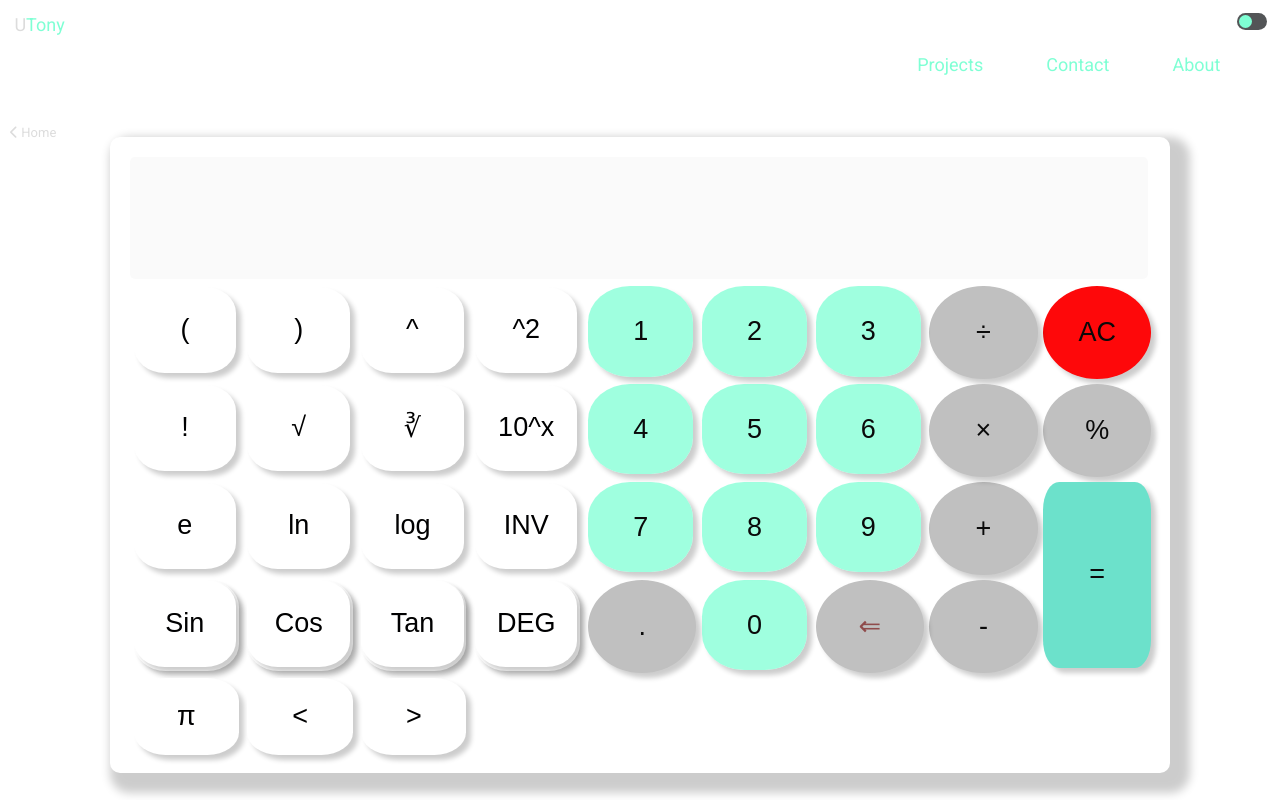
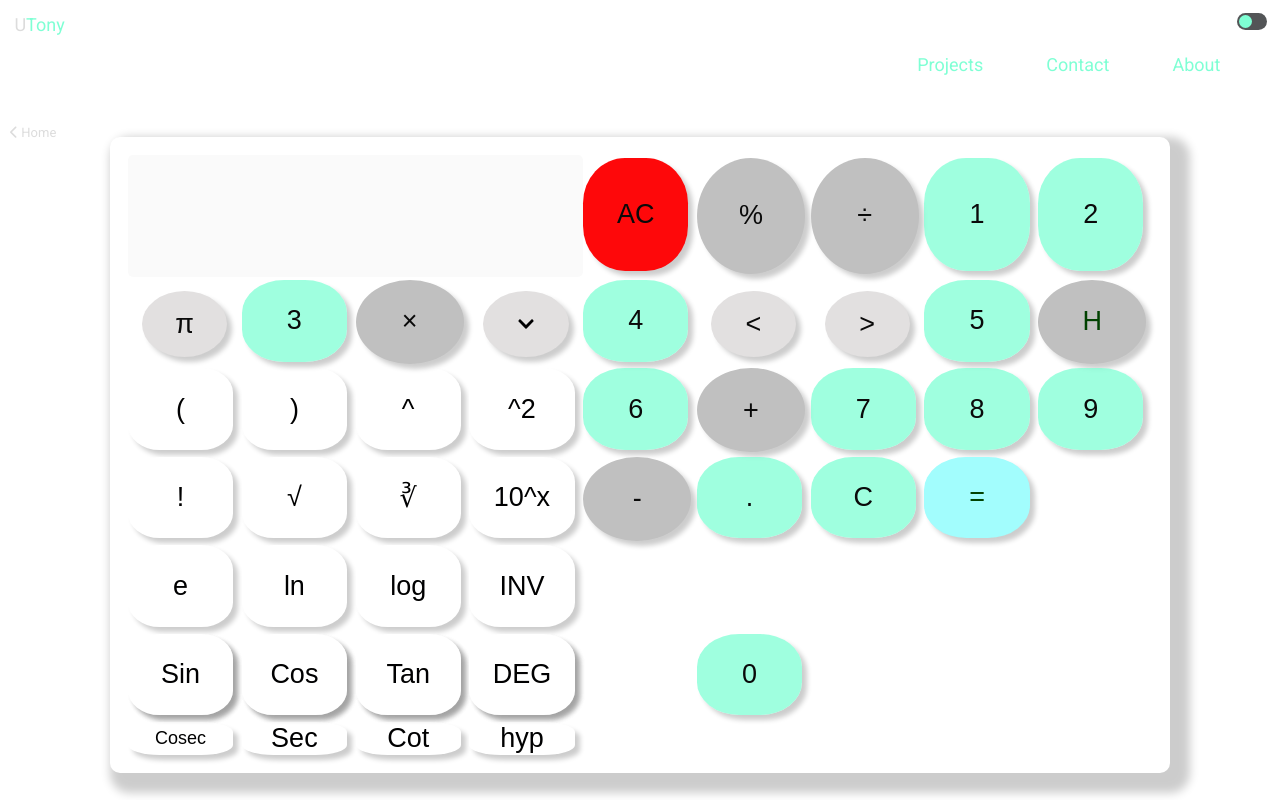
Before and after one commit to UtonyDev/utony-portfolio, a React (Vite) app: page /utonycalc in a window 1280 px wide. Shown: the top 800 px of the page. Built offline with nearby package versions, Linux system fonts and the light colour scheme.

Commit message:
made changes t0 the UI mobile layout of utonycalc

```diff
--- a/src/Pages/utonycalc/utonycalc.css
+++ b/src/Pages/utonycalc/utonycalc.css
@@ -48,7 +48,7 @@
       display: grid;
       max-height: 88vh;
       grid-template-columns: 1fr 1fr 1fr 1fr;
-      grid-template-rows:  1fr 1fr 1fr 1fr 1fr 1fr ;
+      grid-template-rows:  1fr 1fr 1fr 1fr 1fr 1fr 1fr;
       border: 1px solid var(-);
       border-radius: 10px;
       box-shadow: 0px 0px 0px var(--bxShadowblr);
@@ -63,7 +63,7 @@
       display: grid;
       max-height: 88vh;
       grid-template-columns: 1fr 1fr 1fr 1fr;
-      grid-template-rows:  1fr 1fr 1fr 1fr 1fr 1fr 1fr 1fr 1fr 1fr ;
+      grid-template-rows:  1fr 1fr 1fr 1fr 1fr 1fr 1fr 1fr 1fr 1fr 1fr 1fr;
       border: 1px solid var(-);
       border-radius: 10px;
       box-shadow: 0px 0px 0px var(--bxShadowblr);
@@ -74,22 +74,22 @@
     }
     input {
       height: 15vh;
-      width: 99%;
-      margin: 2px;
+      width: auto;
+      margin: 0;
       border: solid 0px grey;
       border-radius: 5px;
-      font-size: 300%;
+      font-size: 200%;
       color: rgba(127, 255, 212, 0.8);
     }
     button {
       background-color: rgba(127, 255, 212, 1);
       border: none;
       box-shadow: 2.5px 2.5px 2.5px rgba(0, 0, 1, 0.2);
-      margin-top: 5%;
+      margin-top: 2.5%;
       font-size: 1.5em;
       color: #0a0a0a;
     }
-    .butn {
+    .butns {
       border-radius: 40%;
       width: 92.5%;
       height: 92.5%;
@@ -101,27 +101,35 @@
       height: 95%;
       background-color:#C0C0C0 ;
     }
-    .item1 {
-      grid-row: span 1;
-      grid-column:1 / span 4;
+    .inputField {
+      grid-area: 1/1/2/5;
     }
 
-    .but1 {
-      grid-row: 2 / 3;
-      grid-column: 1 / 2;
-      background-color: rgb(254,8,10);
+    .topKeys {
+      background-color:#e2e0e0 ;
+      border-radius: 50%;
+      width: 75% !important;
+      height: 75% !important;
+      margin: 12.25%;
+    }
+
+    .butnPie {
+      grid-area: 2/1/3/2;
+    }
+    .shiftLeft {
+      grid-area: 2/2/3/3;
+    }
+    .shiftRight {
+      grid-area: 2/3/3/4;
     }
     .chevDown {
-      grid-area: 2/2/3/3;
+      grid-area: 2/4/3/5;
+
       z-index: 1;
       transition: all .5s ease;
     }
-
-    .overlayChev {
-      z-index: 10 !important;
-    }
     .chevUp {
-      grid-area: 2/2/3/3;
+      grid-area: 2/4/3/5;
       z-index: -1;
       border-radius: 50% !important;
       width: 95%;
@@ -129,21 +137,106 @@
       background-color:#C0C0C0 ;
     }
 
-    .but3 {
-      grid-row: 2 / 3;
-      grid-column: 3 / 4;
+    .overlayChev {
+      z-index: 10 !important;
     }
-    .but4 {
-      grid-row: 2 / 3;
-      grid-column: 4 / 5;
+
+    .butnAC {
+     background-color: rgb(254,8,10);
     }
-    .butEqual {
-      background-color: rgb(82, 168, 152);
-      border-radius: 45% !important;
+    .butnHist {
+      display: block !important;
+      color: rgb(1, 66, 1) !important;
     }
-    .butClear {
-      background-color: #C0C0C0 !important;
-      color: rgb(143, 75, 75);
+    .butnPercent {
+      grid-area: ;
+    }
+    .butnDivide {
+      grid-area: ;
+    }
+
+    .butnEqual {
+      background-color: rgb(162, 253, 253);
+      color: rgb(1, 66, 1);
+    }
+
+    .bracOpen {
+      grid-area: 3/1/4/2;
+    }
+    .bracClose {
+      grid-area: 3/2/4/3;
+    }
+    .powerButn {
+      grid-area: 3/3/4/4;
+    }
+    .sqrButn {
+      grid-area: 3/4/4/5;
+    }
+
+    .butnFact {
+      grid-area: 4/1/5/2;
+    }
+    .butnSqrt {
+      grid-area: 4/2/5/3;
+    }
+    .butnCbrt {
+      grid-area: 4/3/5/4;
+    }
+    .butnExp {
+      grid-area: 4/4/5/5;
+    }
+
+    .butnEuler {
+      grid-area: 5/1/6/2;
+    }
+    .butnNatLog {
+      grid-area: 5/2/6/3;
+    }
+    .butnLog {
+      grid-area: 5/3/6/4;
+    }
+    .butnInvert {
+      grid-area: 5/4/6/5;
+    }
+
+    .butnSine {
+      grid-area: 6/1/7/2;
+    }
+    .butnCos {
+      grid-area: 6/2/7/3;
+    }
+    .butnTan {
+      grid-area: 6/3/7/4;
+    }
+    .butnDEG {
+      grid-area: 6/4/7/5;
+    }
+
+    .butnSineI {
+      grid-area: 6/1/7/2;
+    }
+    .butnCosI {
+      grid-area: 6/2/7/3;
+    }
+    .butnTanI {
+      grid-area: 6/3/7/4;
+    }
+    .butnRAD {
+      grid-area: 6/4/7/5;
+    }
+
+    .butnCosec {
+      grid-area: 7/1/8/2;
+      font-size: 1em !important;
+    }
+    .butnSec {
+      grid-area: 7/2/8/3;
+    }
+    .butnCot {
+      grid-area: 7/3/8/4;
+    }
+    .butnHyp {
+      grid-area: 7/4/8/5;
     }
 
     .butnHid {
@@ -152,103 +245,48 @@
     }
     .butnShow {
       display: block;
-      margin: 5% !important;
+      margin: 1% !important;
       background-color: var(--topbackclr);
       color: var(--butnTxtclr);
       border-radius: 30%;
       transition: all .5s ease;
     }
 
-    .itemsF1 {
-      grid-area:  3 / 1/ 4/ 2 ;
-    }.itemsF2 {
-      grid-area: 3 / 2/ 4/ 3 ;
+    .RadHide {
+      color: purple;
+      z-index: -4;
     }
-    .itemsF3 {
-      grid-area: 3 / 3/ 4/ 4 ;
+    .RadShow {
+      z-index: 6 ;
     }
-    .itemsF4 {
-      grid-area: 3 /4 / 4/ 5 ;
+    .DegHide {
+          z-index: -6;
     }
 
-    .itemsF5 {
-      grid-area: 4 / 1/ 5/ 2  ;
-    }
-    .itemsF6 {
-      grid-area: 4 / 2/ 5/ 3 ;
-    }
-    .itemsF7 {
-      grid-area: 4 / 3/ 5/ 4 ;
-    }
-    .itemsF8 {
-      grid-area: 4 / 4/ 5/ 5 ;
-    }
 
-    .itemsF9 {
-      grid-area: 5 /1 / 6/ 2 ;
-    }
-    .itemsF10 {
-      grid-area: 5 /2 / 6/ 3 ;
-    }
-    .itemsF11 {
-      grid-area: 5 /3 / 6/ 4 ;
-    }
-    .itemsF12 {
-      grid-area: 5 /4 / 6/ 5 ;
-    }
-
-    .itemsF13 {
-      grid-area: 6 /1 / 7/ 2 ;
-    }
-    .itemsF14 {
-      grid-area: 6 /2 / 7/ 3 ;
-    }
-    .itemsF15 {
-      grid-area: 6 /3 / 7/ 4 ;
-    }
-    .itemsF16 {
-      grid-area: 6 /4 / 7/ 5;
-    }
-
-    .RadToggle {
-      grid-area: 6 /4 / 7/ 5;
-      color: purple;
-      z-index: 6;
-    }
-    .DegButn {
-          z-index: 4 !important;
-        }
-    .radShow {
-      z-index: -4 !important;
-    }
-    .sinInv {
-      grid-area: 6/1/7/2;
-    }
-    .cosInv {
-      grid-area: 6/2/7/3;
-    }
-    .tanInv {
-      grid-area: 6/3/7/4;
-    }
     .invButns {
       z-index: -3;
     }
     .invsButnsShow {
       z-index: 12 !important;
     }
-
     .trigButns {
       z-index: 2;
     }
     .trigButnsHide {
       z-index: -4;
     }
+    .butInvs {
+      display: none;
+    }
+
     .name {
       color: aquamarine;
     }
     .gb {
       color: #dcdcdc;
     }
+
     .hid {
       position: relative;
       left: -100%;
@@ -262,170 +300,10 @@
       transition: left 1s;
     }
 
-    /* For Medium devices in Potriant orientaion */
-    @media (min-width: 768px) and (min-height: 1024px) {
-
-    .cont {
-      top: 7.5vh;
-      grid-template-columns: 1fr 1fr 1fr 1fr 1fr 1fr 1fr 1fr !important;
-      grid-template-rows:  1fr 1fr 1fr 1fr 1fr 1fr !important;
-      box-shadow: 10px 10px 10px 10px rgba(0, 0, 1, 0.2);
-      width: 90% !important;
-      max-height: 100vh;
-    }
-
-      .item1 {
-        grid-area: 1/1/2/10;
-      }
-
-      .but1 {
-        grid-area: 2 /5/3/6 !important;
-        background-color: rgb(254,8,10);
-      }
-      .but2 {
-        grid-area: 2 /9/3/10;
-        display: none;
-      }
-      .but3 {
-        grid-area: 2 /7/3/8 !important;
-      }
-      .but4 {
-        grid-area: 2 /8/3/9 ;
-      }
-
-      .mathPie {
-        grid-area: 2/6/3/7;
-      }
-
-      .bno1 {
-        grid-area:3/5/4/6 ;
-      }
-      .bno2 {
-        grid-area: 3/6/4/7;
-      }
-
-      .bno3 {
-        grid-area: 3/7/4/8;
-      }
-
-      .bno4 {
-        grid-area: 4/5/5/6;
-      }
-
-      .bno5 {
-        grid-area: 4/6/5/7;
-      }
-
-      .bno6 {
-        grid-area: 4/7/5/8;
-      }
-      .bno7 {
-        grid-area: 5/5/6/6;
-      }
-      .bno8 {
-        grid-area: 5/6/6/7;
-      }
-      .bno9 {
-        grid-area: 5/7/6/8;
-      }
-
-      .butEqual {
-        grid-area: 6/8/7/9!important;
-      }
-
-      .butnZero {
-        grid-area: 6/6/7/7;
-      }
-
-      .butPoint {
-        grid-area: 6/5/7/6 !important;
-      }
-
-    .butClear {
-      grid-area: 6/7/7/8;
-    }
-
-      .butTimes {
-        grid-area: 3 /8/4/9 ;
-      }
-
-      .butPlus {
-        grid-area: 4 /8/5/9 ;
-      }
-      .butMinus {
-        grid-area: 5 /8/6/9 ;
-      }
-
-      .itemsF1 {
-        grid-area:  2 / 1/ 3/ 2 ;
-      }.itemsF2 {
-        grid-area: 2 / 2/ 3/ 3 ;
-      }
-      .itemsF3 {
-        grid-area: 2 / 3/ 3/ 4 ;
-      }
-      .itemsF4 {
-        grid-area: 2 /4 / 3/ 5 ;
-      }
-
-      .itemsF5 {
-        grid-area: 3 / 1/ 4/ 2  ;
-      }
-      .itemsF6 {
-        grid-area: 3 / 2/ 4/ 3 ;
-      }
-      .itemsF7 {
-        grid-area: 3 / 3/ 4/ 4 ;
-      }
-      .itemsF8 {
-        grid-area: 3 / 4/ 4/ 5 ;
-      }
-
-      .itemsF9 {
-        grid-area: 4 /1 / 5/ 2 ;
-      }
-      .itemsF10 {
-        grid-area: 4 /2 / 5/ 3 ;
-      }
-      .itemsF11 {
-        grid-area: 4 /3 / 5/ 4 ;
-      }
-      .itemsF12 {
-        grid-area: 4 /4 / 5/ 5 ;
-      }
-
-      .itemsF13 {
-        grid-area: 5 /1 / 6/ 2 ;
-      }
-      .itemsF14 {
-        grid-area: 5 /2 / 6/ 3 ;
-      }
-      .itemsF15 {
-        grid-area: 5 /3 / 6/ 4 ;
-      }
-      .itemsF16 {
-        grid-area: 5 /4 / 6/ 5;
-      }
-      .sinInv {
-        grid-area: 5/1/6/2;
-      }
-      .cosInv {
-        grid-area: 5/2/6/3;
-      }
-      .tanInv {
-        grid-area: 5/3/6/4;
-      }
-      .RadToggle {
-        grid-area: 5 /4 / 6/ 5;
-        color: purple !important;
-        z-index: 6;
-      }
-    }
-
-  /* for meduim devices ( Tablets ) */
+  /* for Meduim size devices ( Tablets ) */
   @media screen and (min-width: 768px) {
     .calcparent {
-      width: 100% !important;
+      width: auto ;
     }
     .calccont {
       display: grid;
@@ -434,45 +312,74 @@
     }
     .cont {
       top: 7.5vh;
-      grid-template-columns: 1fr 1fr 1fr 1fr 1fr 1fr 1fr 1fr 1fr;
-      grid-template-rows:  1fr 1fr 1fr 1fr 1fr ;
+      grid-template-columns: 1fr 1fr 1fr 1fr 1fr 1fr 1fr 1fr 1fr ;
+      grid-template-rows:  1fr 1fr 1fr 1fr 1fr 1fr !important;
       box-shadow: 10px 10px 10px 10px rgba(0, 0, 1, 0.2);
-      width: auto;
-      max-height: 100vh;
+      width: 100% ;
+      max-height: 90vh;
+      padding: 0 ;
     }
 
     .item1 {
       grid-area: 1/1/2/10;
     }
 
+    .mathPie {
+      grid-area: 2/5/3/6 !important;
+    }
+
+    .shiftLeft {
+      grid-area: 2/6/3/7 !important;
+    }
+    .shiftRight {
+      grid-area: 2/7/3/8 !important;
+    }
+
+    .butInvs {
+      grid-area: 2/8/3/9 !important;
+    }
+
+    .butnHist {
+      grid-area: 2/9/3/10;
+    }
     .but1 {
-      grid-area: 2 /9/3/10 ;
+      grid-area: 3 /9/4/10 ;
       background-color: rgb(254,8,10);
     }
     .but2 {
-      grid-area: 2 /9/3/10;
+      grid-area: 3 /9/4/10;
       display: none;
     }
-    .but3 {
-      grid-area: 3 /9/4/10;
+    .butpercent {
+      grid-area: 4/9/5/10;
     }
     .but4 {
-      grid-area: 2 /8/3/9 ;
+      grid-area: 3 /8/4/9 ;
     }
 
     .butTimes {
-      grid-area: 3 /8/4/9 ;
+      grid-area: 4 /8/5/9 ;
     }
 
     .butPlus {
-      grid-area: 4 /8/5/9 ;
+      grid-area: 5 /8/6/9 ;
     }
     .butMinus {
-      grid-area: 5 /8/6/9 ;
+      grid-area: 6 /8/7/9 ;
+    }
+
+    .butClear {
+      grid-area: 6/7/7/8;
+    }
+    .butnZero {
+      grid-area: 6/6/7/7;
+    }
+    .butPoint {
+      grid-area: 6/5/7/6;
     }
 
     .butEqual {
-      grid-area: 4/9/6/10;
+      grid-area: 5/9/7/10;
       border-radius: 15% !important;
       background-color: rgb(108,225,203);
     }
@@ -544,7 +451,6 @@
 
     .butnHid {
       display: block;
-      margin: 5% !important;
       background-color: var(--topbackclr);
       color: var(--butnTxtclr);
       border-radius: 30%;
@@ -561,8 +467,6 @@
       border: none;
       border-radius: 2px;
       box-shadow: 5px 5px 5px rgba(0, 0, 1, 0.2);
-      padding: 20px;
-      margin: 5px;
     }
   }
 
@@ -570,7 +474,6 @@
     .calcparent {
       background-color: var(--topbackclr);
       padding-top: 7vh !important;
-      padding-bottom: 10vh;
     }
     .back {
       z-index: 100;
@@ -581,7 +484,7 @@
     .cont {
       top: 7.5vh;
       grid-template-columns: 1fr 1fr 1fr 1fr 1fr 1fr 1fr 1fr 1fr;
-      grid-template-rows:  1fr 1fr 1fr 1fr 1fr;
+      grid-template-rows:  1fr 1fr 1fr 1fr 1fr 1fr;
       box-shadow: 10px 10px 10px 10px rgba(0, 0, 1, 0.2);
       padding: 1em;
       width: 80%;
--- a/src/Pages/utonycalc/utonycalc.jsx
+++ b/src/Pages/utonycalc/utonycalc.jsx
@@ -8,8 +8,14 @@ function UTonyCalc() {
   const [inputVal, setInputVal] = useState('');
 
   const Buttons = [
+  { label: 'π', value: 'π' },
+  { label: '<', value: '<' },
+  { label: '>', value: '>' },
+  { label: <FaChevronDown />, value: 'expand' },
+  { label: <FaChevronUp />, value: 'expand' },
+
   { label: 'AC', value: 'AC' },
-  { label: <FaChevronDown />, value: 'expand' },
+  { label: 'H', value: 'history' },
   { label: '%', value: '%' },
   { label: '÷', value: '/' },
 
@@ -21,7 +27,8 @@ function UTonyCalc() {
   { label: '1', value: '1' },
   { label: '2', value: '2' },
   { label: '3', value: '3' },
-  { label: '+', value: '+' },
+  { label: '×', value: '*' },
+
 
   { label: '!', value: '!' },
   { label: '√', value: '√' },
@@ -31,7 +38,8 @@ function UTonyCalc() {
   { label: '4', value: '4' },
   { label: '5', value: '5' },
   { label: '6', value: '6' },
-  { label: '-', value: '-' },
+  { label: '+', value: '+' },
+
 
   { label: 'e', value: 'e' },
   { label: 'ln', value: 'ln(' },
@@ -41,11 +49,11 @@ function UTonyCalc() {
   { label: '7', value: '7' },
   { label: '8', value: '8' },
   { label: '9', value: '9' },
-  { label: '×', value: '*' },
+  { label: '-', value: '-' },
 
   { label: '.', value: '.' },
   { label: '0', value: '0' },
-  { label: '⇐', value: 'clear' },
+  { label: 'C', value: 'clear' },
   { label: '=', value: '=' },
 
   { label: 'Sin', value: 'sin(' },
@@ -53,30 +61,36 @@ function UTonyCalc() {
   { label: 'Tan', value: 'tan(' },
   { label: 'DEG', value: 'DEG' },
 
-  { label: <FaChevronUp />, value: 'expand' },
-
-  { label: 'RAD', value: 'RAD' },
   { label: 'Sin⁻¹', value: 'sin⁻¹(' },
   { label: 'Cos⁻¹', value: 'cos⁻¹(' },
   { label: 'Tan⁻¹', value: 'tan⁻¹(' },
+  { label: 'RAD', value: 'RAD' },
 
-  { label: 'π', value: 'π' },
-  { label: '<', value: '<' },
-  { label: '>', value: '>' }
+
+  { label: 'Cosec', value: 'cosec(' },
+  { label: 'Sec', value: 'sec(' },
+  { label: 'Cot', value: 'cot(' },
+  { label: 'hyp', value: 'Hyperbolic' }
 
 ];
 
   const err = "math error";
 
-
   window.addEventListener("DOMContentLoaded", function() {
     setTimeout( () => {
         const open = this.document.querySelectorAll(".hid");
+
         for (let i = 0; i < open.length; i++) {
             open[i].classList.replace("hid", "rev");
         }
     }, 0o0);
+
 })
+
+const butnLen = () => {
+  console.log(Buttons.length);
+}
+butnLen();
 
   const onButtonClick = (e, val) => {
     e.preventDefault();
@@ -292,30 +306,23 @@ function UTonyCalc() {
 
     }
     else if (val === 'DEG') {
-      const radTogg = document.querySelector('.RadToggle');
-      const DEgButn = document.querySelector('.itemsF16');
-      DEgButn.classList.toggle('DegButn');
-      radTogg.classList.toggle('radShow');
-      console.log(DEgButn);
-      console.log(radTogg);
-
+      const RadButn = document.querySelector('.butnRAD');
+      const DegButn = document.querySelector('.butnDEG');
+      DegButn.classList.toggle('DegHide');
+      RadButn.classList.toggle('RadShow');
     }
      else if (val === 'RAD') {
-      const radTogg = document.querySelector('.RadToggle');
-      const DEgButn = document.querySelector('.itemsF16');
-      DEgButn.classList.toggle('DegButn');
-      radTogg.classList.toggle('radShow');
-      console.log(DEgButn);
-      console.log(radTogg);
-
+      const RadButn = document.querySelector('.butnRAD');
+      const DegButn = document.querySelector('.butnDEG');
+      DegButn.classList.toggle('DegHide');
+      RadButn.classList.toggle('RadShow');
     }
     else if (val === 'invert') {
-      const inverseButns = document.querySelectorAll('.invButns');
+      const hiddenButns = document.querySelectorAll('.invButns');
       const TrigButns = document.querySelectorAll('.trigButns');
-      console.log(inverseButns);
 
-      for (let i = 0; i < inverseButns.length; i++ ) {
-        inverseButns[i].classList.toggle('invsButnShow');
+      for (let i = 0; i < hiddenButns.length; i++ ) {
+        hiddenButns[i].classList.toggle('invsButnShow');
         TrigButns[i].classList.toggle('trigButnsHide');
       }
     }
@@ -342,80 +349,96 @@ function UTonyCalc() {
 
         <div className='cont' id='calccon'>
              <input type="text" name='calc' value={inputVal}
-             className='item1' disabled readOnly/>
+             className='inputField' disabled readOnly/>
 
           {Buttons.map((buttons, index) => (
   <button
     key = {index}
     id ="butns"
     className={`
-      ${index === 0 ? 'but1 butnc' : ''}
-      ${index === 1 ? 'chevDown butnc showAll chevs' : ''}
-      ${index === 2 ? 'but3 butnc' : ''}
-      ${index === 3 ? 'but4 butnc' : ''}
-      ${index === 11 ? 'butPlus butnc' : ''}
-      ${index === 19 ? 'butMinus butnc' : ''}
-      ${index === 27 ? 'butTimes butnc' : ''}
-      ${index === 28 ? 'butPoint butnc' : ''}
-      ${index === 30 ? 'butClear butnc' : ''}
-      ${index === 31 ? 'butEqual butnc' : ''}
+      ${
+        index === 0 || index === 1
+        || index === 2 || index === 3 || index === 4
+        ? 'topKeys' : 'butns'
+      }
 
-      ${index === 11 || index === 19
-        || index === 27 || index === 31
+      ${index === 0 ? 'butnPie' : ''}
+      ${index === 1 ? 'shiftLeft' : ''}
+      ${index === 2 ? 'shiftRight' : ''}
+      ${index === 3 ? 'chevDown' : ''}
+      ${index === 4 ? 'chevUp': '' }
+
+      ${index === 5 ? 'butnAC': '' }
+      ${index === 6 ? 'butnHist': '' }
+      ${index === 7 ? 'butnPercent': '' }
+      ${index === 8 ? 'butnDivide' : ''}
+
+      ${index === 9 ? 'bracOpen' : ''}
+      ${index === 10 ? 'bracClose' : ''}
+      ${index === 11 ? 'powerButn' : ''}
+      ${index === 12 ? 'sqrButn': '' }
+
+      ${index === 13 ? 'butn1': '' }
+      ${index === 14 ? 'butn2': '' }
+      ${index === 15 ? 'butn3': '' }
+      ${index === 16 ? 'butnTimes' : ''}
+
+      ${index === 17 ? 'butnFact': '' }
+      ${index === 18 ? 'butnSqrt': '' }
+      ${index === 19 ? 'butnCbrt': '' }
+      ${index === 20 ? 'butnExp': '' }
+
+      ${index === 21 ? 'butn4': ''}
+      ${index === 22 ? 'butn5': ''}
+      ${index === 23 ? 'butn6': ''}
+      ${index === 24 ? 'butnPlus': ''}
+
+      ${index === 25 ? 'butnEuler' : ''}
+      ${index === 26 ? 'butnNatLog' : ''}
+      ${index === 27 ? 'butnLog' : ''}
+      ${index === 28 ? 'butnInvert' : ''}
+
+      ${index === 29 ? 'butn7' : ''}
+      ${index === 30 ? 'butn8' : ''}
+      ${index === 31 ? 'butn9' : ''}
+      ${index === 32 ? 'butnMinus' : ''}
+
+      ${index === 33 ? 'butnPoint' : ''}
+      ${index === 34 ? 'butnZero' : ''}
+      ${index === 35 ? 'butnClear' : ''}
+      ${index === 36 ? 'butnEqual' : ''}
+
+      ${index === 37 ? "butnSine trigButns" : ''}
+      ${index === 38 ? "butnCos trigButns" : ''}
+      ${index === 39 ? "butnTan trigButns" : ''}
+      ${index === 40 ? "butnDEG trigButns" : ''}
+
+      ${index === 41 ? "butnSineI invButns" : ''}
+      ${index === 42 ? "butnCosI invButns" : ''}
+      ${index === 43 ? "butnTanI invButns" : ''}
+      ${index === 44 ? "butnRAD RadHide" : ''}
+
+      ${index === 45 ? "butnCosec" : ''}
+      ${index === 46 ? "butnSec" : ''}
+      ${index === 47 ? "butnCot" : ''}
+      ${index === 48 ? "butnHyp" : ''}
+
+      ${index === 49 ? "butnCot butnHid" : ''}
+
+      ${index === 6 || index === 7
+        || index === 8 || index === 16
+        || index === 24 || index === 32
         ? "butnc" : ""}
 
-        ${index === 8 ? 'bno1' : ''}
-        ${index === 9 ? 'bno2' : ''}
-        ${index === 10 ? 'bno3' : ''}
+      ${index === 9 || index === 10 || index === 11 || index === 12
+        || index === 17 || index === 18 || index === 19 || index === 20
+        || index === 25 || index === 26 || index === 27 || index === 28
+        || index === 37 || index === 38 || index === 39 || index === 40
+        || index === 41 || index === 42 || index === 43 || index === 44
+        || index === 45 || index === 46 || index === 47 || index === 48
+        || index === 49
 
-        ${index === 16 ? 'bno4' : ''}
-        ${index === 17 ? 'bno5' : ''}
-        ${index === 18 ? 'bno6' : ''}
-
-        ${index === 24 ? 'bno7' : ''}
-        ${index === 25 ? 'bno8' : ''}
-        ${index === 26 ? 'bno9' : ''}
-
-        ${index === 29 ? 'butnZero' : ''}
-
-
-      ${index === 4 || index === 5 || index === 6 || index === 7
-        || index === 12 || index === 13 || index === 14 || index === 15
-        || index === 20 || index === 21 || index === 22 || index === 23
-        || index === 32 || index === 33 || index === 34 || index === 35
-        ? 'butnHid': 'butn'}
-
-      ${index === 4 ? 'itemsF1': '' }
-      ${index === 5 ? 'itemsF2': '' }
-      ${index === 6 ? 'itemsF3': '' }
-      ${index === 7 ? 'itemsF4': '' }
-
-      ${index === 12 ? 'itemsF5': '' }
-      ${index === 13 ? 'itemsF6': '' }
-      ${index === 14 ? 'itemsF7': '' }
-      ${index === 15 ? 'itemsF8': '' }
-
-      ${index === 20 ? 'itemsF9': '' }
-      ${index === 21 ? 'itemsF10': '' }
-      ${index === 22 ? 'itemsF11': '' }
-      ${index === 23 ? 'itemsF12': '' }
-
-      ${index === 32 ? 'itemsF13 trigButns': ''}
-      ${index === 33 ? 'itemsF14 trigButns': ''}
-      ${index === 34 ? 'itemsF15 trigButns': ''}
-      ${index === 35 ? 'itemsF16 trigButns': ''}
-
-      ${index === 36 ? "chevUp" : ''}
-
-      ${index === 37 ? "RadToggle butnHid radShow" : ''}
-
-      ${index === 38 ? "sinInv invButns butnHid" : ''}
-      ${index === 39 ? "cosInv invButns butnHid " : ''}
-      ${index === 40 ? "tanInv invButns butnHid" : ''}
-
-      ${index === 41 ? "mathPie butnHid" : ''}
-      ${index === 42 ? "shiftLeft butnHid" : ''}
-      ${index === 43 ? "shiftRight invButns butnHid" : ''}
+        ? 'butnHid': ''}
 
     `}
     onClick={(e) => onButtonClick(e, buttons.value)}
```
